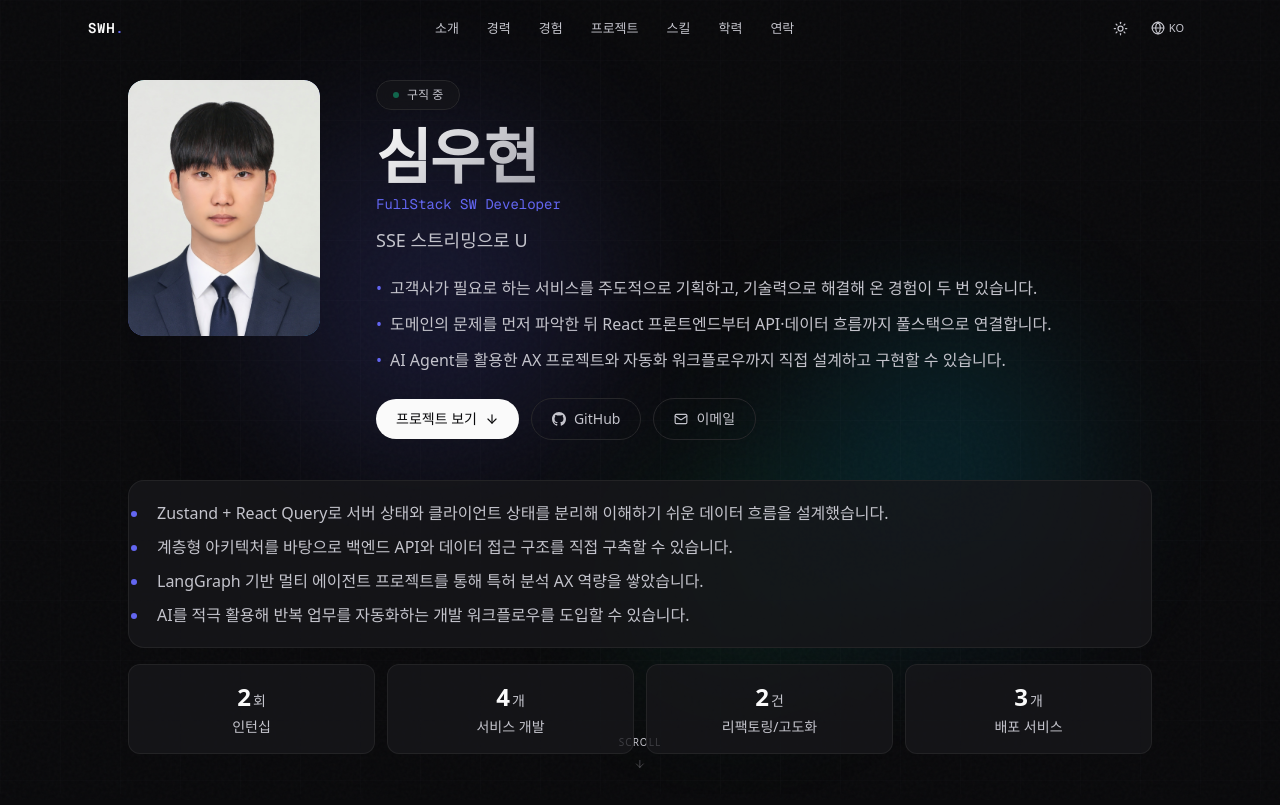
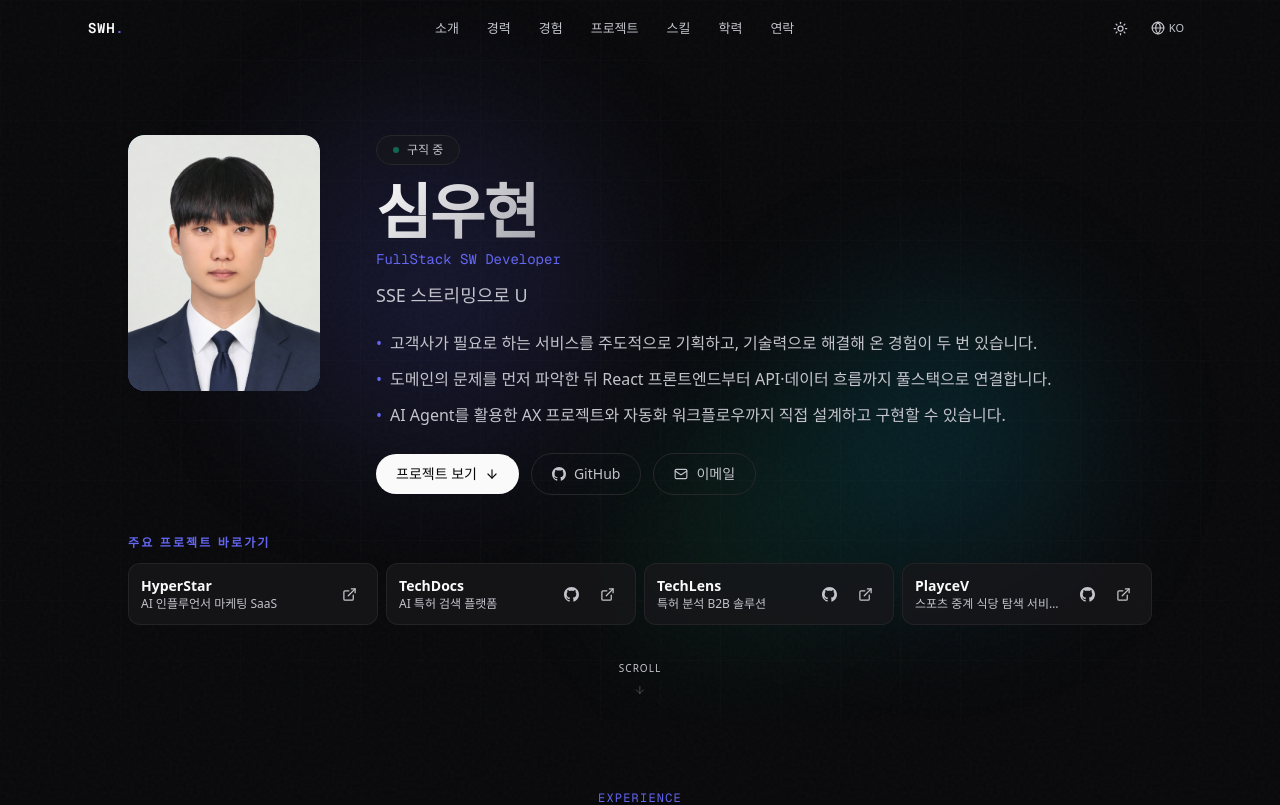
Before and after one commit to neverleaveualong/portfolio, a Next.js app: page / in a window 1280 px wide. Shown: the top 805 px of the page. Built offline with nearby package versions, Linux system fonts and the light colour scheme; a web font is replaced by a local one.

Commit message:
feat: 첫 화면 프로젝트 바로가기 추가

```diff
--- a/src/components/Hero.tsx
+++ b/src/components/Hero.tsx
@@ -2,11 +2,10 @@
 
 import Image from "next/image";
 import { motion } from "framer-motion";
-import { ArrowDown, Mail } from "lucide-react";
+import { ArrowDown, ExternalLink, Mail } from "lucide-react";
 import { GithubIcon } from "./icons";
 import { useApp } from "@/context/AppContext";
 import TypingText from "./TypingText";
-import CountUp from "./CountUp";
 import ScrambleText from "./ScrambleText";
 import InteractiveOrbs from "./InteractiveOrbs";
 
@@ -18,6 +17,32 @@ const fade = (delay: number) => ({
 
 export default function Hero() {
   const { t } = useApp();
+  const quickProjects = [
+    {
+      name: "HyperStar",
+      description: "AI 인플루언서 마케팅 SaaS",
+      github: null,
+      demo: "https://hyper-star.org",
+    },
+    {
+      name: "TechDocs",
+      description: "AI 특허 검색 플랫폼",
+      github: "https://github.com/neverleaveualong/TechDocs",
+      demo: "https://techdocs-app.vercel.app",
+    },
+    {
+      name: "TechLens",
+      description: "특허 분석 B2B 솔루션",
+      github: "https://github.com/Douzone-Keycom-Internship-woohyun-2025",
+      demo: "https://techlens-app.vercel.app/",
+    },
+    {
+      name: "PlayceV",
+      description: "스포츠 중계 식당 탐색 서비스",
+      github: "https://github.com/neverleaveualong/PlayceV",
+      demo: "https://playce-app.vercel.app",
+    },
+  ];
 
   return (
     <section
@@ -118,38 +143,45 @@ export default function Hero() {
           </div>
         </div>
 
-        {/* Highlights */}
-        <motion.div {...fade(0.45)} className="mt-10 glass rounded-2xl p-4 sm:p-5">
-          <ul className="grid grid-cols-1 gap-2.5 text-sm leading-6 text-muted sm:text-base">
-            {t.highlights.map((h, i) => (
-              <li key={i} className="list-disc pl-2 marker:text-accent">
-                {h}
-              </li>
+        <motion.div {...fade(0.45)} className="mt-10">
+          <p className="mb-3 text-xs font-semibold uppercase tracking-[0.18em] text-accent">
+            {t.hero.quickLinksLabel}
+          </p>
+          <div className="grid gap-2 sm:grid-cols-2 lg:grid-cols-4">
+            {quickProjects.map((project) => (
+              <div
+                key={project.name}
+                className="glass flex min-w-0 items-center justify-between gap-3 rounded-xl px-3 py-3 transition-colors hover:bg-card-hover"
+              >
+                <div className="min-w-0">
+                  <p className="truncate text-sm font-semibold text-foreground">{project.name}</p>
+                  <p className="truncate text-xs text-muted">{project.description}</p>
+                </div>
+                <div className="flex shrink-0 items-center gap-1">
+                  {project.github && (
+                    <a
+                      href={project.github}
+                      target="_blank"
+                      rel="noopener noreferrer"
+                      aria-label={`${project.name} GitHub`}
+                      className="flex h-8 w-8 items-center justify-center rounded-lg text-muted transition-colors hover:bg-card-hover hover:text-foreground"
+                    >
+                      <GithubIcon size={15} />
+                    </a>
+                  )}
+                  <a
+                    href={project.demo}
+                    target="_blank"
+                    rel="noopener noreferrer"
+                    aria-label={`${project.name} Demo`}
+                    className="flex h-8 w-8 items-center justify-center rounded-lg text-muted transition-colors hover:bg-card-hover hover:text-foreground"
+                  >
+                    <ExternalLink size={15} />
+                  </a>
+                </div>
+              </div>
             ))}
-          </ul>
-        </motion.div>
-
-        {/* Stats */}
-        <motion.div
-          {...fade(0.55)}
-          className="mt-4 grid grid-cols-2 gap-3 sm:grid-cols-4"
-        >
-          {t.stats.map((stat, i) => (
-            <div
-              key={i}
-              className="glass rounded-xl px-3 py-3 sm:px-5 sm:py-4 text-center transition-colors hover:bg-card-hover"
-            >
-              <div className="text-2xl font-bold text-foreground">
-                <CountUp value={stat.value} />
-                {stat.unit && (
-                  <span className="text-sm font-normal text-muted ml-0.5">
-                    {stat.unit}
-                  </span>
-                )}
-              </div>
-              <div className="mt-1 text-sm text-muted">{stat.label}</div>
-            </div>
-          ))}
+          </div>
         </motion.div>
       </div>
 
--- a/src/i18n/en.ts
+++ b/src/i18n/en.ts
@@ -23,6 +23,7 @@ const en: Translations = {
       "I build maintainable software with performance, testing, and documentation in mind.",
     ],
     cta: "View Projects",
+    quickLinksLabel: "Featured Projects",
     email: "Email",
     typingTexts: [
       "I build React frontends and FastAPI backends",
--- a/src/i18n/ja.ts
+++ b/src/i18n/ja.ts
@@ -23,6 +23,7 @@ const ja: Translations = {
       "性能・テスト・文書化を重視し、保守しやすいソフトウェアを作ります。",
     ],
     cta: "プロジェクトを見る",
+    quickLinksLabel: "主なプロジェクト",
     email: "メール",
     typingTexts: [
       "ReactフロントエンドからFastAPIバックエンドまで扱います",
--- a/src/i18n/ko.ts
+++ b/src/i18n/ko.ts
@@ -21,6 +21,7 @@ const ko = {
       "AI Agent를 활용한 AX 프로젝트와 자동화 워크플로우까지 직접 설계하고 구현할 수 있습니다.",
     ],
     cta: "프로젝트 보기",
+    quickLinksLabel: "주요 프로젝트 바로가기",
     email: "이메일",
     typingTexts: [
       "시스템 병목을 찾아 성능을 개선합니다",
```
